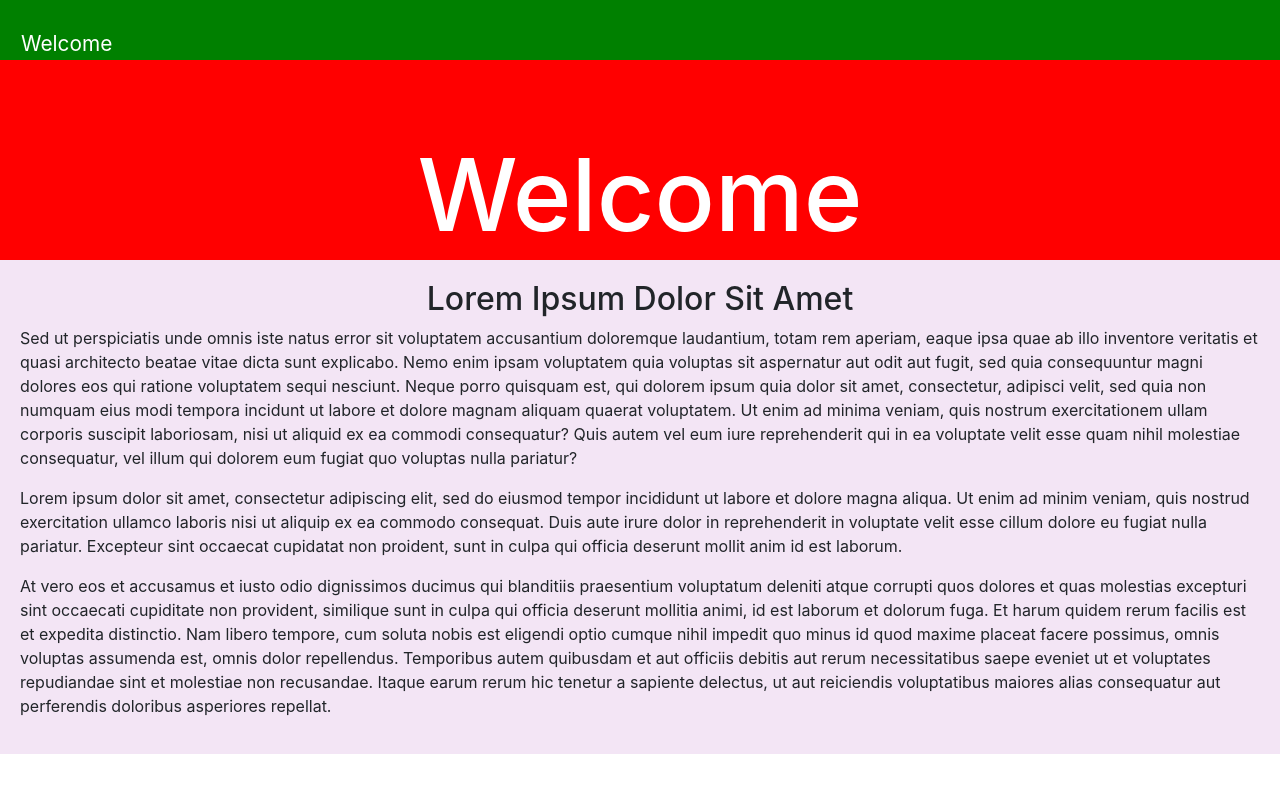
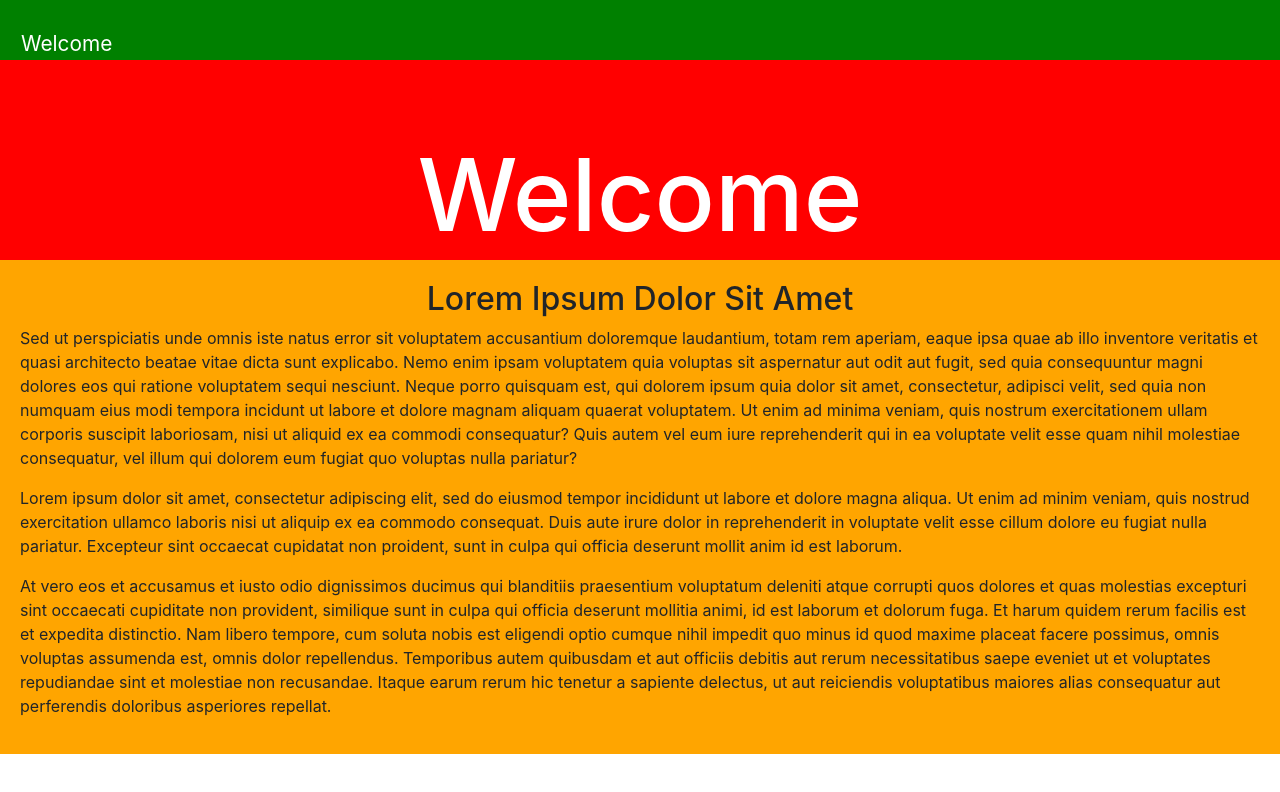
Before and after one commit to Dragontalker/myfirstreactapp, a React (Create React App) app: page / in a window 1280 px wide. Shown: the top 792 px of the page. Built offline with nearby package versions, Linux system fonts and the light colour scheme.

Commit message:
Modified the style of sction as required.

```diff
--- a/src/styles/Section.css
+++ b/src/styles/Section.css
@@ -1,5 +1,5 @@
 .section {
-  background: #f3e5f5;
+  background: orange;
   padding: 20px;
 }
 
```
